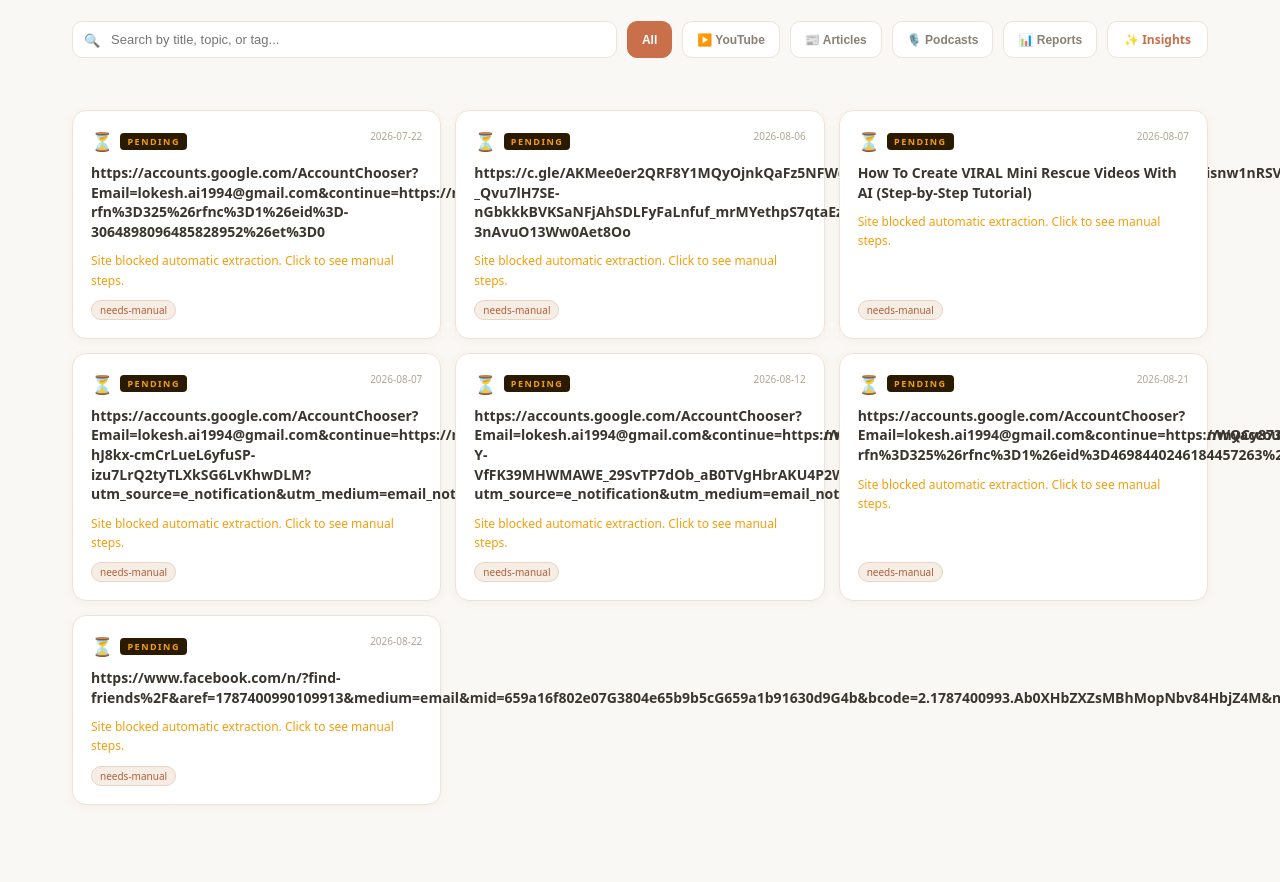
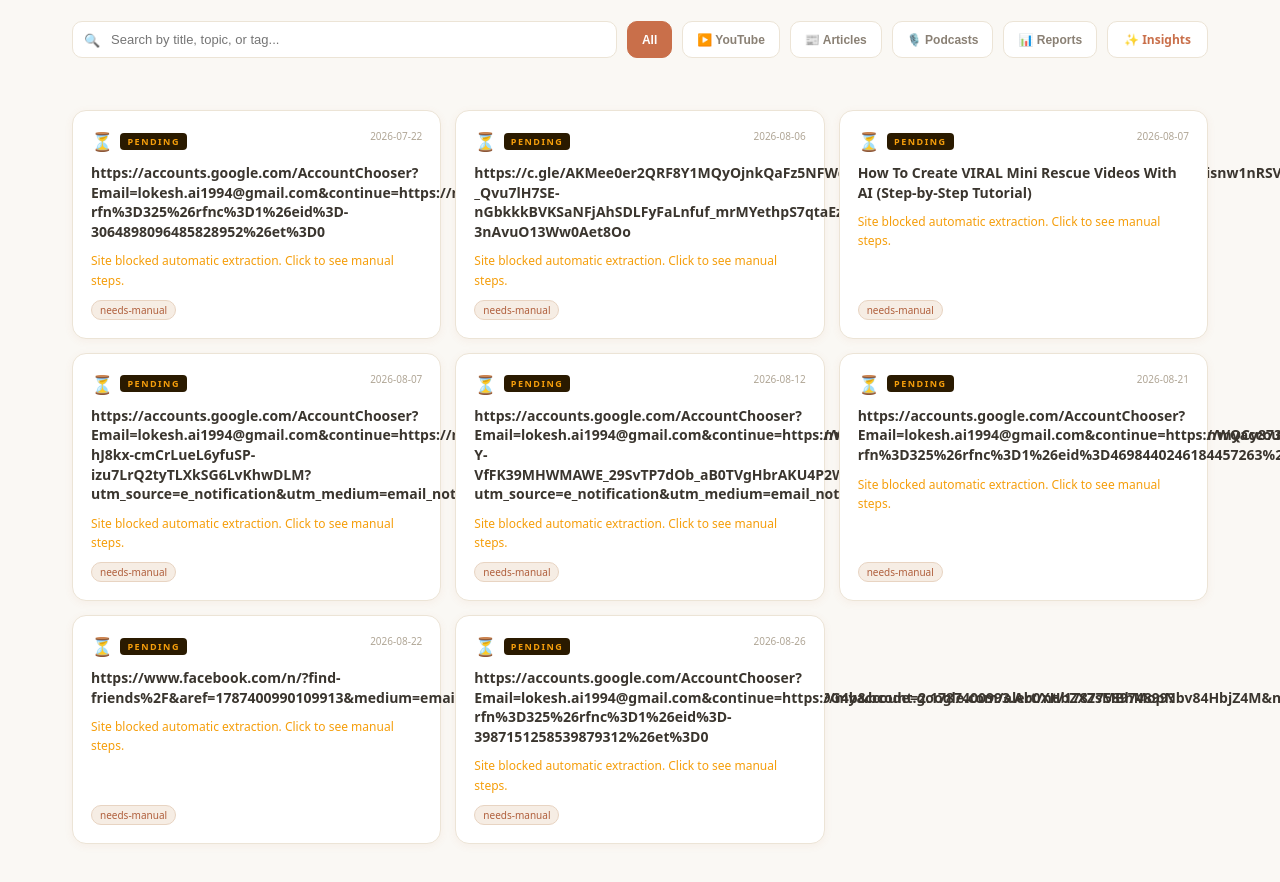
Before and after one commit to lokeshraizada1994/knowledge-repo, a plain HTML site: page index.html in a window 1280 px wide. Shown: the part 176-1058 px from the top of the page. Before the commit the page ends 1029 px from the top, so only its background shows below. Drawn offline with Linux system fonts and the light colour scheme.

Commit message:
Index: pending — https://accounts.google.com/AccountChooser?Email=lokesh.ai1994@gmail.com&continue=https://myaccount.google.com/alert/nt/1787758974899?rfn%3D325%26rfnc%3D1%26eid%3D-3987151258539879312%26et%3D0

```diff
--- a/index.html
+++ b/index.html
@@ -255,6 +255,23 @@
       </div>
     </div>
 
+
+    <div class="card" data-type="pending">
+      <div class="card-header">
+        <div class="card-icon-type">
+          <span class="card-icon">⏳</span>
+          <span class="card-type" style="background:#2a1a00;color:#f59e0b;border-color:#7c4a00;">Pending</span>
+        </div>
+        <span class="card-date">2026-08-26</span>
+      </div>
+      <div class="card-title"><a href="pending/2026-08-26-https---accounts-google-com-accountchooser-email-l/index.html">https://accounts.google.com/AccountChooser?Email=lokesh.ai1994@gmail.com&continue=https://myaccount.google.com/alert/nt/1787758974899?rfn%3D325%26rfnc%3D1%26eid%3D-3987151258539879312%26et%3D0</a></div>
+      <div class="card-summary" style="color:#f59e0b;">Site blocked automatic extraction. Click to see manual steps.</div>
+      <div class="card-footer">
+        <div class="tags"><span class="tag">needs-manual</span></div>
+        <a class="read-link" href="pending/2026-08-26-https---accounts-google-com-accountchooser-email-l/index.html">View →</a>
+      </div>
+    </div>
+
     <!-- NEW_ENTRY -->
 </div>
 
```
